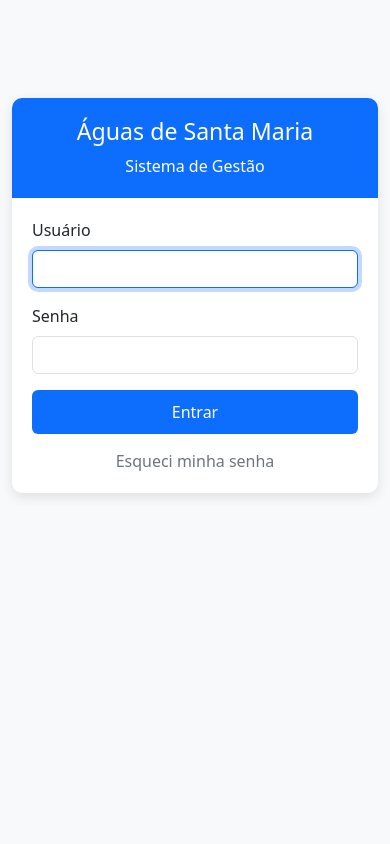
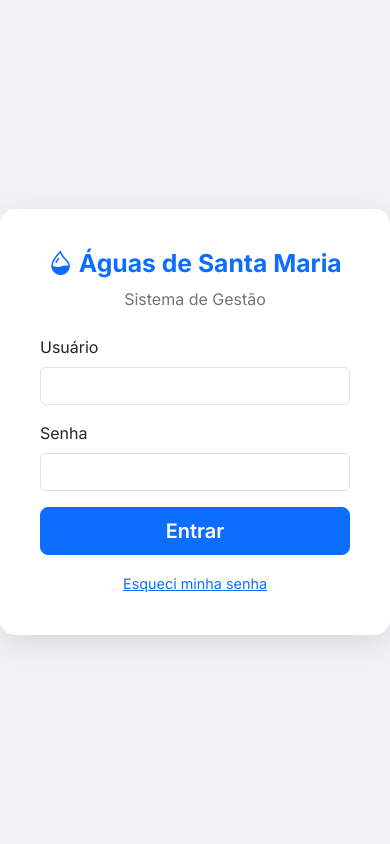
Before and after one commit to agua-2025/sistema-agua, a Flask app: page /login in a window 390 px wide. Run offline with Flask 3, Linux system fonts and the light colour scheme.

Commit message:
Corrige responsividade da tela de login

```diff
--- a/templates/login.html
+++ b/templates/login.html
@@ -1,123 +1,171 @@
 <!DOCTYPE html>
-<html lang="pt-br">
+<html lang="pt-BR">
   <head>
-    <meta charset="UTF-8">
+    <meta charset="UTF-8" />
+    <meta name="viewport" content="width=device-width, initial-scale=1.0" />
     <title>Login - Águas de Santa Maria</title>
-    <link href="https://cdn.jsdelivr.net/npm/bootstrap@5.3.3/dist/css/bootstrap.min.css"  rel="stylesheet">
+    <link
+      href="https://cdn.jsdelivr.net/npm/bootstrap@5.3.3/dist/css/bootstrap.min.css"
+      rel="stylesheet"
+    />
+    <link
+      href="https://cdn.jsdelivr.net/npm/bootstrap-icons@1.11.3/font/bootstrap-icons.min.css"
+      rel="stylesheet"
+    />
+    <link
+      href="https://fonts.googleapis.com/css2?family=Inter:wght@400;500;600;700&display=swap"
+      rel="stylesheet"
+    />
     <style>
-        .login-container {
-            max-width: 400px;
-            margin: 0 auto;
+      html,
+      body {
+        height: 100%;
+      }
+      body {
+        display: flex;
+        align-items: center;
+        justify-content: center;
+        font-family: "Inter", sans-serif;
+        background-color: #f0f2f5;
       }
       .login-card {
-            background-color: white;
-            border-radius: 10px;
-            box-shadow: 0 4px 12px rgba(0,0,0,0.1);
-            overflow: hidden;
-            margin-top: 50px;
+        width: 100%;
+        max-width: 420px;
+        padding: 2.5rem;
+        background-color: #fff;
+        border-radius: 15px;
+        box-shadow: 0 8px 30px rgba(0, 0, 0, 0.1);
+        border: none;
       }
       .login-header {
-            background-color: #0d6efd;
-            color: white;
-            padding: 20px;
         text-align: center;
+        margin-bottom: 1.5rem;
       }
-        .login-body {
-            padding: 20px;
+      .login-header h2 {
+        font-weight: 700;
+        color: #0d6efd;
       }
-        .btn-login {
-            background-color: #0d6efd;
-            border: none;
-            padding: 10px;
-            font-weight: 500;
-            transition: all 0.3s;
-            width: 100%;
-        }
-        .btn-login:hover {
-            background-color: #0b5ed7;
-        }
-        .forgot-password {
-            text-align: center;
-            margin-top: 15px;
-        }
-        .forgot-password a {
+      .login-header p {
         color: #6c757d;
-            text-decoration: none;
-            transition: all 0.3s;
-        }
-        .forgot-password a:hover {
-            color: #0d6efd;
-            text-decoration: underline;
       }
       .form-control:focus {
-            border-color: #0d6efd;
+        border-color: #86b7fe;
         box-shadow: 0 0 0 0.25rem rgba(13, 110, 253, 0.25);
+      }
+      .btn-primary {
+        font-weight: 600;
+      }
+      .link-recuperar {
+        font-size: 0.9rem;
       }
     </style>
   </head>
-<body class="bg-light">
-
-    <div class="container py-5">
-        <div class="login-container">
+  <body>
     <div class="login-card">
       <div class="login-header">
-                    <h3>Águas de Santa Maria</h3>
-                    <p class="mb-0">Sistema de Gestão</p>
+        <h2><i class="bi bi-droplet-half"></i> Águas de Santa Maria</h2>
+        <p>Sistema de Gestão</p>
       </div>
 
-                <div class="login-body">
-                    <!-- Exibir mensagens Flash -->
-                    {% with messages = get_flashed_messages(with_categories=true) %}
-                        {% if messages %}
-                            {% for category, message in messages %}
-                                <div class="alert alert-{{ category }} alert-dismissible fade show" role="alert">
+      {% with messages = get_flashed_messages(with_categories=true) %} {% if
+      messages %} {% for category, message in messages %}
+      <div
+        class="alert alert-{{ category }} alert-dismissible fade show"
+        role="alert"
+      >
         {{ message }}
-                                    <button type="button" class="btn-close" data-bs-dismiss="alert" aria-label="Fechar"></button>
+        <button
+          type="button"
+          class="btn-close"
+          data-bs-dismiss="alert"
+          aria-label="Close"
+        ></button>
       </div>
-                            {% endfor %}
-                        {% endif %}
-                    {% endwith %}
+      {% endfor %} {% endif %} {% endwith %}
 
-                    <!-- Formulário de Login -->
-                    <form method="POST" action="{{ url_for('login') }}">
+      <form method="POST">
         <div class="mb-3">
           <label for="username" class="form-label">Usuário</label>
-                            <input type="text" class="form-control" id="username" name="username" required autofocus>
+          <input
+            type="text"
+            class="form-control"
+            id="username"
+            name="username"
+            required
+          />
         </div>
         <div class="mb-3">
           <label for="password" class="form-label">Senha</label>
-                            <input type="password" class="form-control" id="password" name="password" required>
+          <input
+            type="password"
+            class="form-control"
+            id="password"
+            name="password"
+            required
+          />
         </div>
-                        <button type="submit" class="btn btn-primary btn-login">Entrar</button>
+        <div class="d-grid mb-3">
+          <button type="submit" class="btn btn-primary btn-lg">Entrar</button>
+        </div>
+        <div class="text-center">
+          <a
+            href="#"
+            class="link-recuperar"
+            data-bs-toggle="modal"
+            data-bs-target="#recuperarSenhaModal"
+            >Esqueci minha senha</a
+          >
+        </div>
       </form>
-
-                    <!-- Link Esqueci minha senha -->
-                    <div class="forgot-password">
-                        <a href="#" data-bs-toggle="modal" data-bs-target="#recoveryModal">Esqueci minha senha</a>
-                    </div>
-                </div>
-            </div>
-        </div>
     </div>
 
     <!-- Modal de Recuperação de Senha -->
-    <div class="modal fade" id="recoveryModal" tabindex="-1" aria-labelledby="recoveryModalLabel" aria-hidden="true">
-        <div class="modal-dialog">
+    <div
+      class="modal fade"
+      id="recuperarSenhaModal"
+      tabindex="-1"
+      aria-labelledby="recuperarSenhaModalLabel"
+      aria-hidden="true"
+    >
+      <div class="modal-dialog modal-dialog-centered">
         <div class="modal-content">
           <div class="modal-header">
-                    <h5 class="modal-title" id="recoveryModalLabel">Recuperar Senha</h5>
-                    <button type="button" class="btn-close" data-bs-dismiss="modal" aria-label="Fechar"></button>
+            <h5 class="modal-title" id="recuperarSenhaModalLabel">
+              Recuperar Senha
+            </h5>
+            <button
+              type="button"
+              class="btn-close"
+              data-bs-dismiss="modal"
+              aria-label="Close"
+            ></button>
           </div>
-                <form method="POST" action="{{ url_for('recuperar_senha') }}">
+          <form action="{{ url_for('recuperar_senha') }}" method="POST">
             <div class="modal-body">
-                        <p>Digite o e-mail cadastrado para receber instruções de redefinição de senha.</p>
+              <p>
+                Digite o seu e-mail cadastrado para receber o link de
+                redefinição de senha.
+              </p>
               <div class="mb-3">
-                            <label for="recoveryEmail" class="form-label">E-mail Cadastrado</label>
-                            <input type="email" class="form-control" id="recoveryEmail" name="email" required placeholder="seu@email.com">
+                <label for="email" class="form-label">E-mail</label>
+                <input
+                  type="email"
+                  class="form-control"
+                  name="email"
+                  id="email"
+                  placeholder="seu.email@exemplo.com"
+                  required
+                />
               </div>
             </div>
             <div class="modal-footer">
-                        <button type="button" class="btn btn-secondary" data-bs-dismiss="modal">Cancelar</button>
+              <button
+                type="button"
+                class="btn btn-secondary"
+                data-bs-dismiss="modal"
+              >
+                Cancelar
+              </button>
               <button type="submit" class="btn btn-primary">Enviar Link</button>
             </div>
           </form>
@@ -125,7 +173,6 @@
       </div>
     </div>
 
-    <!-- Scripts -->
     <script src="https://cdn.jsdelivr.net/npm/bootstrap@5.3.3/dist/js/bootstrap.bundle.min.js"></script>
   </body>
 </html>
```
Lines whose indentation alone changed are shown as unchanged.
